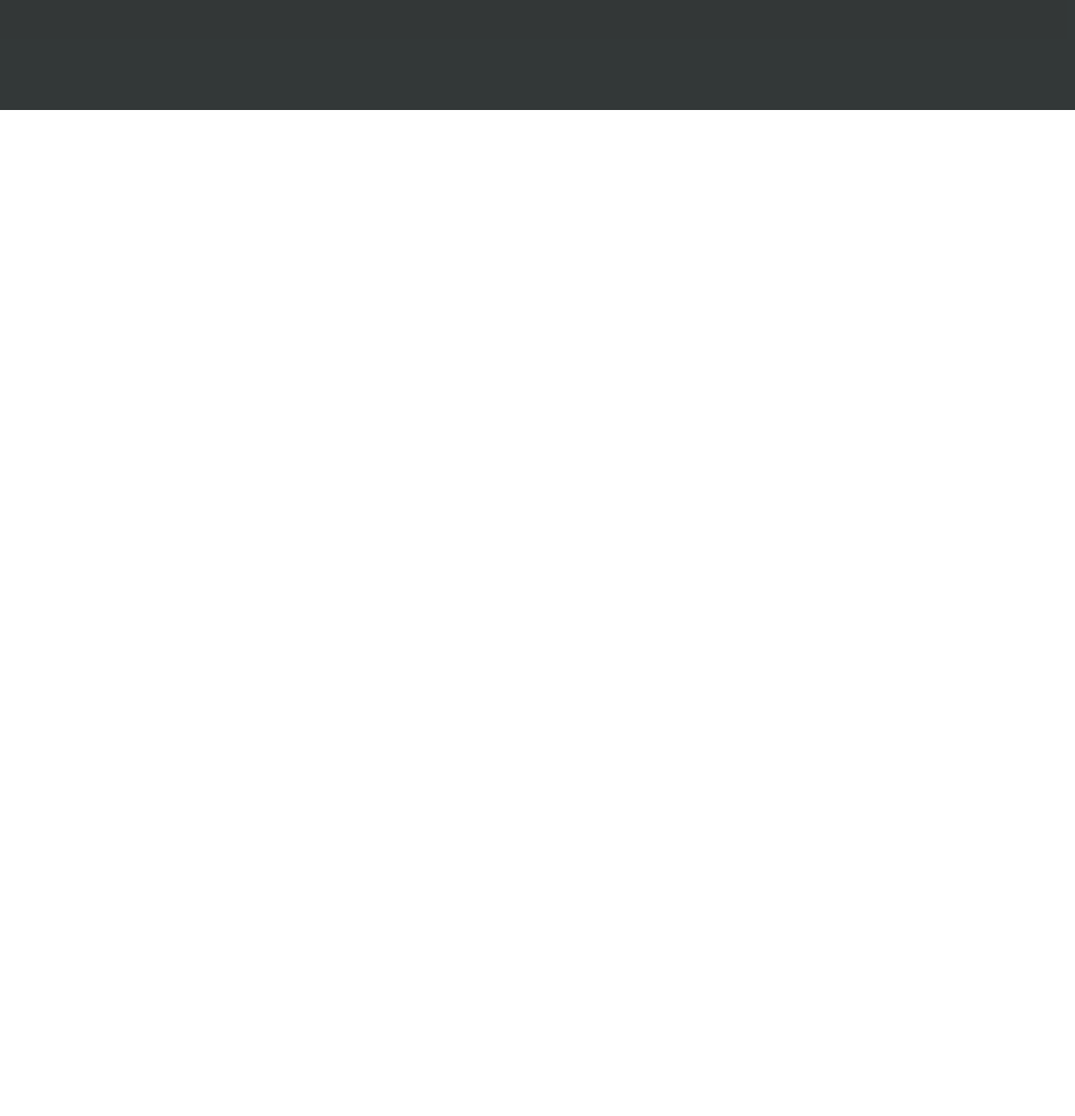
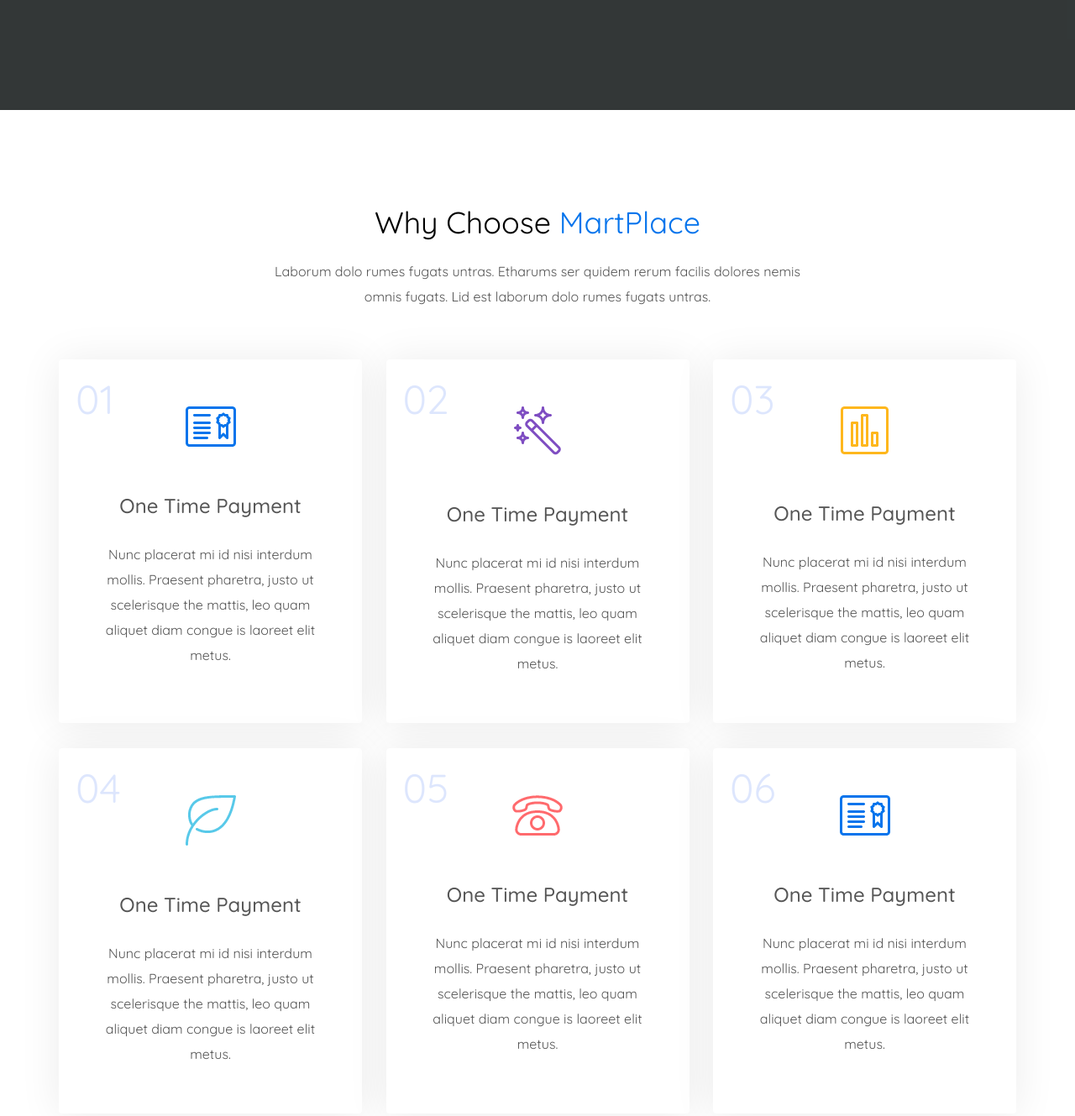
Before and after one commit to demi24/martplace.github.io, a website: page app/index.html in a window 1280 px wide. Shown: the part 5543-6872 px from the top of the page at 84% size. Before the commit the page ends 5674 px from the top, so only its background shows below. Drawn offline with nearby package versions, Linux system fonts and the light colour scheme; files that its build step writes are made by us from their sources.

Commit message:
added advantages + fix followers

```diff
--- a/app/index.html
+++ b/app/index.html
@@ -585,7 +585,113 @@
     </div>
   </section>
   <!-- end statistics -->
-  </div>
+  <!-- start advantages -->
+  <section class="advantages">
+    <div class="container">
+      <div class="advantages__title-main">
+        Why Choose <span>MartPlace</span>
+      </div>
+      <div class="advantages__title__text">
+        Laborum dolo rumes fugats untras. Etharums ser quidem rerum facilis dolores nemis omnis fugats. Lid est laborum
+        dolo rumes fugats untras.
+      </div>
+
+      <div class="advantages__items-inner">
+
+        <div class="advantages__item">
+          <div class="advantages__num">01</div>
+          <div class="advantages__icon">
+            <img src="img/advantages/license.png" alt="">
+          </div>
+          <div class="advantages__title">
+            One Time Payment
+          </div>
+          <div class="advantages__text">
+            Nunc placerat mi id nisi interdum mollis. Praesent pharetra, justo ut scelerisque
+            the mattis, leo quam aliquet diam
+            congue is laoreet elit metus.
+          </div>
+        </div>
+
+        <div class="advantages__item">
+          <div class="advantages__num">02</div>
+          <div class="advantages__icon">
+            <img src="img/advantages/magic-wand.png" alt="">
+          </div>
+          <div class="advantages__title">
+            One Time Payment
+          </div>
+          <div class="advantages__text">
+            Nunc placerat mi id nisi interdum mollis. Praesent pharetra, justo ut scelerisque
+            the mattis, leo quam aliquet diam
+            congue is laoreet elit metus.
+          </div>
+        </div>
+
+        <div class="advantages__item">
+          <div class="advantages__num">03</div>
+          <div class="advantages__icon">
+            <img src="img/advantages/chart-bars.png" alt="">
+          </div>
+          <div class="advantages__title">
+            One Time Payment
+          </div>
+          <div class="advantages__text">
+            Nunc placerat mi id nisi interdum mollis. Praesent pharetra, justo ut scelerisque
+            the mattis, leo quam aliquet diam
+            congue is laoreet elit metus.
+          </div>
+        </div>
+
+        <div class="advantages__item">
+          <div class="advantages__num">04</div>
+          <div class="advantages__icon">
+            <img src="img/advantages/leaf.png" alt="">
+          </div>
+          <div class="advantages__title">
+            One Time Payment
+          </div>
+          <div class="advantages__text">
+            Nunc placerat mi id nisi interdum mollis. Praesent pharetra, justo ut scelerisque
+            the mattis, leo quam aliquet diam
+            congue is laoreet elit metus.
+          </div>
+        </div>
+
+        <div class="advantages__item">
+          <div class="advantages__num">05</div>
+          <div class="advantages__icon">
+            <img src="img/advantages/phone.png" alt="">
+          </div>
+          <div class="advantages__title">
+            One Time Payment
+          </div>
+          <div class="advantages__text">
+            Nunc placerat mi id nisi interdum mollis. Praesent pharetra, justo ut scelerisque
+            the mattis, leo quam aliquet diam
+            congue is laoreet elit metus.
+          </div>
+        </div>
+
+        <div class="advantages__item">
+          <div class="advantages__num">06</div>
+          <div class="advantages__icon">
+            <img src="img/advantages/license.png" alt="">
+          </div>
+          <div class="advantages__title">
+            One Time Payment
+          </div>
+          <div class="advantages__text">
+            Nunc placerat mi id nisi interdum mollis. Praesent pharetra, justo ut scelerisque
+            the mattis, leo quam aliquet diam
+            congue is laoreet elit metus.
+          </div>
+        </div>
+      </div>
+    </div>
+  </section>
+  <!-- end advantages -->
+
   <script src="https://ajax.googleapis.com/ajax/libs/jquery/3.4.1/jquery.min.js"></script>
   <script src="js/libs.min.js"></script>
   <script src="js/main.js"></script>
--- a/app/scss/style.scss
+++ b/app/scss/style.scss
@@ -3,10 +3,10 @@
 @import "fonts";
 @import "global";
 
-.lgray-bg{
+.lgray-bg {
   background-color: #f6f7fb;
 }
-.dgray-bg{
+.dgray-bg {
   background-color: #eef1f3;
 }
 .top__header {
@@ -312,7 +312,8 @@
   padding: 40px 30px 40px 40px;
   margin-bottom: 50px;
 }
-.weekly__products, .followers{
+.weekly__products,
+.followers {
   &-title {
     font-size: 30px;
     color: #000;
@@ -429,7 +430,6 @@
   margin-top: 10px;
   display: flex;
   align-items: center;
-
 }
 .products-likes {
   margin-left: 20px;
@@ -559,42 +559,107 @@
     padding: 20px 30px;
   }
 }
-.statistics-stars{
+.statistics-stars {
   margin-left: 15px;
 }
 //end release
 // start statistics
-  .statistics{
+.statistics {
   background-color: rgba(0, 6, 6, 0.8);
   padding: 198px 0;
   text-align: center;
 }
-  .statistics__items-inner{
+.statistics__items-inner {
   display: flex;
   justify-content: space-between;
 }
-  .statistics-icon{
+.statistics__item {
+  align-self: flex-end;
+}
+.statistics-icon {
   margin-bottom: 50px;
 }
-  .statistics-number{
+.statistics-number {
   margin-bottom: 10px;
   font-size: 36px;
 }
-  .orange-col{
+.orange-col {
   color: #feb71d;
 }
-  .blue-col{
+.blue-col {
   color: #58c9e9;
 }
-  .green-col{
+.green-col {
   color: #77de51;
 }
-  .red-col{
+.red-col {
   color: #ff6a6d;
 }
-  .statistics-text{
+.statistics-text {
   font-size: 18px;
   line-height: 36px;
   color: #fff;
 }
 // end statistics
+//start advantages
+.advantages {
+  padding: 120px 0px;
+}
+.advantages__title-main {
+  text-align: center;
+  margin-bottom: 29px;
+  font-size: 36px;
+  color: #000;
+  line-height: 28px;
+  span {
+    color: #0674ec;
+  }
+}
+.advantages__title__text {
+  max-width: 671px;
+  width: 100%;
+  margin: 0 auto;
+  line-height: 30px;
+  font-size: 16px;
+  text-align: center;
+  margin-bottom: 60px;
+}
+.advantages__items-inner {
+  display: flex;
+  justify-content: space-between;
+  flex-wrap: wrap;
+  text-align: center;
+}
+.advantages__item {
+  max-width: 361px;
+  padding: 56px 35px;
+  box-shadow: 0 2px 50px rgba(0, 0, 0, 0.08);
+  border-radius: 4px;
+  background-color: #ffffff;
+  margin-bottom: 30px;
+  position: relative;
+}
+.advantages__num {
+  position: absolute;
+  left: 20px;
+  top: 20px;
+  width: 34px;
+  height: 37px;
+  opacity: 0.2;
+  color: #5c87f8;
+  font-size: 48px;
+}
+.advantages__icon {
+  margin-bottom: 53px;
+}
+.advantages__title {
+  font-size: 24px;
+  margin-bottom: 29px;
+  font-weight: 500;
+}
+.advantages__text {
+  color: #555555;
+  line-height: 30px;
+  font-size: 16px;
+}
+//end advantages
```
Also changed, not shown: app/img/advantages/briefcase.png (deleted), app/img/advantages/chart-bars.png (added), app/img/advantages/cloud-download.png (deleted), app/img/advantages/leaf.png (added), app/img/advantages/license.png (added), app/img/advantages/lock.png (added), app/img/advantages/magic-wand.png (added), app/img/advantages/phone.png (added), app/img/advantages/smile.png (deleted), app/img/advantages/users.png (deleted). Lines whose indentation alone changed are shown as unchanged.
